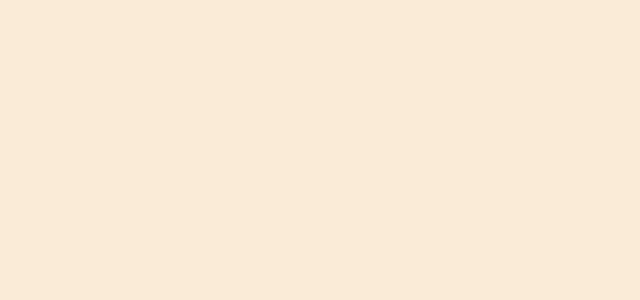
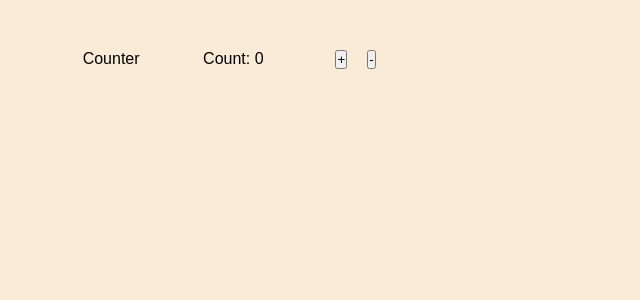
Before and after one commit to Sandeep96Shah/machineCoding, a React (Create React App) app: page /p-s-counter in a window 1280 px wide. Before the commit this address had no page. Shown: the top 300 px of the page, without its empty margins (0-640 px from the left). Built offline with nearby package versions, Linux system fonts and the light colour scheme.

Commit message:
Publicis Sapient Counter feature (#58)

```diff
--- a/src/App.js
+++ b/src/App.js
@@ -47,6 +47,7 @@ import UndoableCounter from "./components/UndoableCounter";
 import PasswordValidator from "./components/PasswordValidator";
 import GridColor from "./components/GridColor";
 import List from "./components/List";
+import PSCounter from "./components/PS-Counter";
 
 function App() {
   return (
@@ -102,6 +103,7 @@ function App() {
         <Route path="password-validator" element={<PasswordValidator />} />
         <Route path="grid-color" element={<GridColor />} />
         <Route path="p-s-list" element={<List />} />
+        <Route path="p-s-counter" element={<PSCounter />} />
       </Routes>
 
     </div>
--- a/src/components/Home/index.js
+++ b/src/components/Home/index.js
@@ -71,6 +71,7 @@ const Home = () => {
       <button onClick={() => handlenavigate("password-validator")}>Password Validator</button>
       <button onClick={() => handlenavigate("grid-color")}>Grid Color</button>
       <button onClick={() => handlenavigate("p-s-list")}>Publicis Sapient</button>
+      <button onClick={() => handlenavigate("p-s-counter")}>Publicis Sapient Counter</button>
     </div>
   );
 };
--- /dev/null
+++ b/src/components/PS-Counter/Button.jsx
@@ -0,0 +1,11 @@
+import React, { memo } from "react";
+
+const Button = memo(({ onClick, label }) => {
+  return (
+    <div>
+      <button onClick={onClick}>{label}</button>
+    </div>
+  );
+});
+
+export default Button;
--- /dev/null
+++ b/src/components/PS-Counter/Counter.jsx
@@ -0,0 +1,7 @@
+import React from "react";
+
+const Counter = ({ count }) => {
+  return <p>Count: {count}</p>;
+};
+
+export default Counter;
--- /dev/null
+++ b/src/components/PS-Counter/Label.jsx
@@ -0,0 +1,9 @@
+import React, { memo } from "react";
+
+
+const Label = memo(({ label }) => {
+  console.log({ label });
+  return <div>{label}</div>;
+});
+
+export default Label;
--- /dev/null
+++ b/src/components/PS-Counter/index.jsx
@@ -0,0 +1,34 @@
+import React, { useState, useCallback } from "react";
+import Button from "./Button";
+import Counter from "./Counter";
+import Label from "./Label";
+import "./styles.css";
+
+const PSCounter = () =>  {
+  const [count, setCount] = useState(0);
+
+  const handleIncrement = useCallback(
+    () => setCount((prevCount) => prevCount + 1),
+    [count]
+  );
+
+  const handleDecrement = useCallback(() => {
+    if (!count) {
+      alert("Count value cannot be less than 0");
+      return;
+    }
+    setCount((prevCount) => prevCount - 1);
+  }, [count]);
+  return (
+    <div className="App">
+      <Label label="Counter" />
+      <Counter count={count} />
+      <div className="action-buttons">
+        <Button onClick={handleIncrement} label="+" />
+        <Button onClick={handleDecrement} label="-" />
+      </div>
+    </div>
+  );
+}
+
+export default PSCounter
```
Also changed, not shown: src/components/PS-Counter/styles.css (added).
